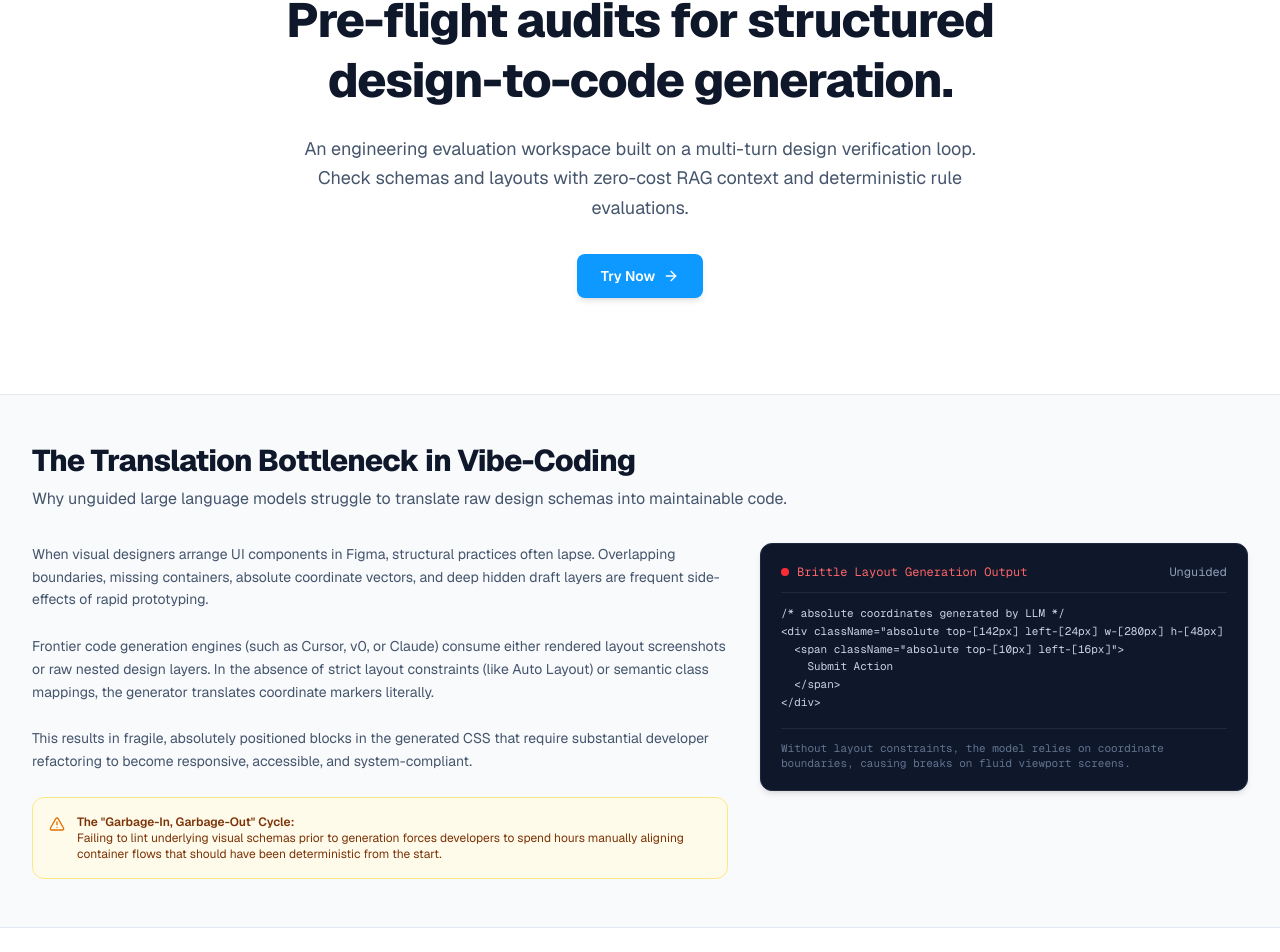
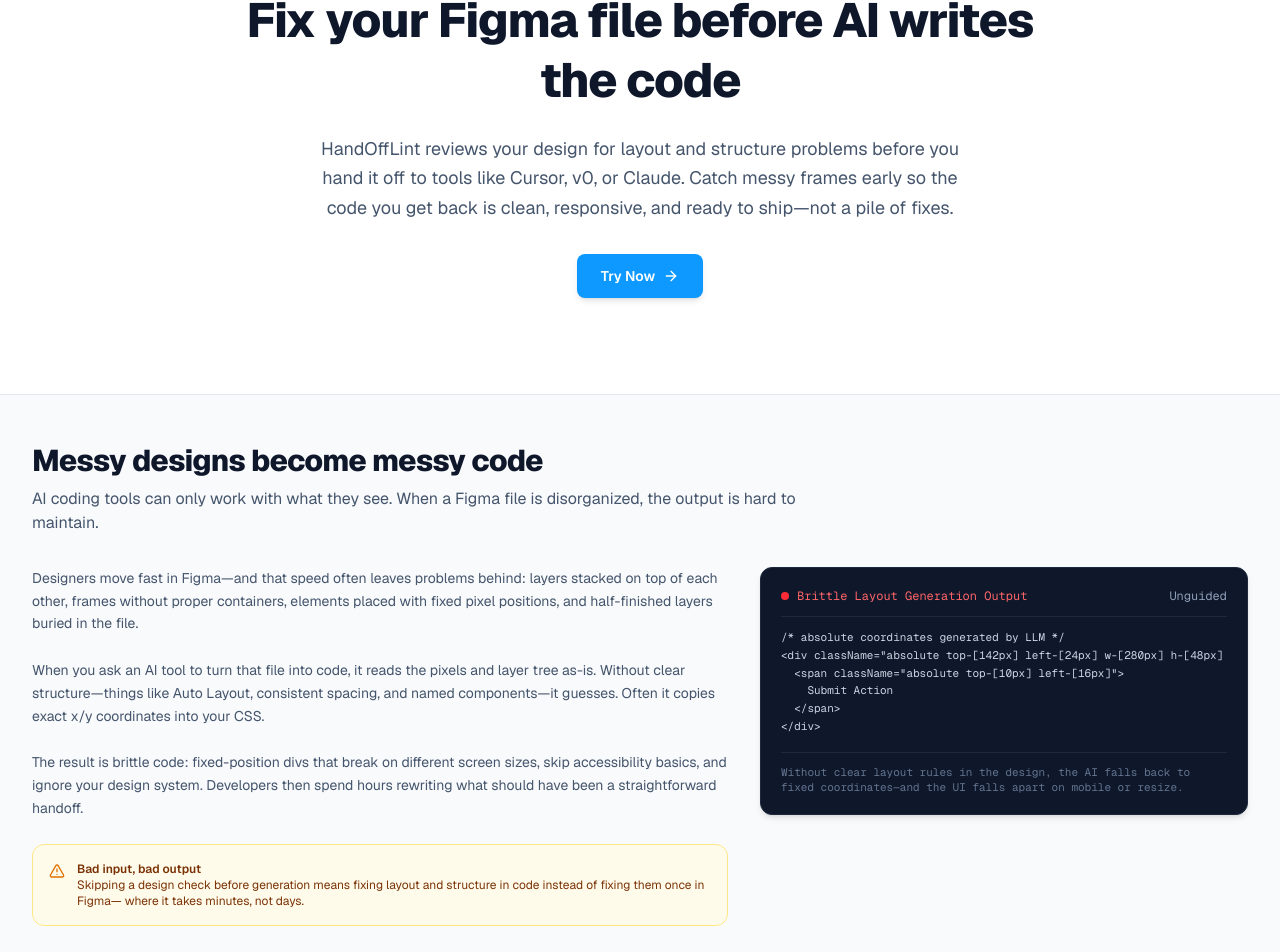
Before and after one commit to keep-calm-and-develop/handofflint, a Next.js app: page / in a window 1280 px wide. Shown: the part 177-1129 px from the top of the page. Built offline with nearby package versions, Linux system fonts and the light colour scheme.

Commit message:
Update landing copy

```diff
--- a/src/app/page.tsx
+++ b/src/app/page.tsx
@@ -13,10 +13,26 @@
 import Link from "next/link";
 
 const ARCHITECTURE_DEEP_DIVES = [
-  { href: "/react-loop", label: "ReAct Vision Loop", hint: "Multi-turn agent stream" },
-  { href: "/inspect-node", label: "inspect_node", hint: "Shallow cache lookup" },
-  { href: "/rag", label: "search_guides RAG", hint: "Keyword guideline retrieval" },
-  { href: "/guardrails", label: "Cross-Modal Guardrails", hint: "Vision vs structure" },
+  {
+    href: "/react-loop",
+    label: "ReAct Vision Loop",
+    hint: "Multi-turn agent stream",
+  },
+  {
+    href: "/inspect-node",
+    label: "inspect_node",
+    hint: "Shallow cache lookup",
+  },
+  {
+    href: "/rag",
+    label: "search_guides RAG",
+    hint: "Keyword guideline retrieval",
+  },
+  {
+    href: "/guardrails",
+    label: "Cross-Modal Guardrails",
+    hint: "Vision vs structure",
+  },
 ] as const;
 
 const SECTION_LINKS = [
@@ -61,13 +77,14 @@
       >
         <div className="max-w-4xl mx-auto px-4 sm:px-6 lg:px-8 text-center">
           <h1 className="text-3xl sm:text-5xl font-extrabold text-slate-900 tracking-tight leading-tight">
-            Pre-flight audits for structured design-to-code generation.
+            Fix your Figma file before AI writes the code
           </h1>
 
           <p className="mt-6 text-base sm:text-lg text-slate-600 max-w-2xl mx-auto leading-relaxed">
-            An engineering evaluation workspace built on a multi-turn design
-            verification loop. Check schemas and layouts with zero-cost RAG
-            context and deterministic rule evaluations.
+            HandOffLint reviews your design for layout and structure problems
+            before you hand it off to tools like Cursor, v0, or Claude. Catch
+            messy frames early so the code you get back is clean, responsive,
+            and ready to ship—not a pile of fixes.
           </p>
 
           <div className="mt-8 flex justify-center">
@@ -90,44 +107,44 @@
         <div className="max-w-7xl mx-auto px-4 sm:px-6 lg:px-8">
           <div className="max-w-3xl mb-8">
             <h2 className="text-2xl sm:text-3xl font-extrabold text-slate-900 tracking-tight">
-              The Translation Bottleneck in Vibe-Coding
+              Messy designs become messy code
             </h2>
             <p className="text-slate-600 mt-2 text-sm sm:text-base">
-              Why unguided large language models struggle to translate raw
-              design schemas into maintainable code.
+              AI coding tools can only work with what they see. When a Figma
+              file is disorganized, the output is hard to maintain.
             </p>
           </div>
 
           <div className="grid grid-cols-1 lg:grid-cols-12 gap-8 items-start">
             <div className="lg:col-span-7 space-y-6 text-sm text-slate-600 leading-relaxed">
               <p>
-                When visual designers arrange UI components in Figma, structural
-                practices often lapse. Overlapping boundaries, missing
-                containers, absolute coordinate vectors, and deep hidden draft
-                layers are frequent side-effects of rapid prototyping.
+                Designers move fast in Figma—and that speed often leaves
+                problems behind: layers stacked on top of each other, frames
+                without proper containers, elements placed with fixed pixel
+                positions, and half-finished layers buried in the file.
               </p>
               <p>
-                Frontier code generation engines (such as Cursor, v0, or Claude)
-                consume either rendered layout screenshots or raw nested design
-                layers. In the absence of strict layout constraints (like Auto
-                Layout) or semantic class mappings, the generator translates
-                coordinate markers literally.
+                When you ask an AI tool to turn that file into code, it reads
+                the pixels and layer tree as-is. Without clear structure—things
+                like Auto Layout, consistent spacing, and named components—it
+                guesses. Often it copies exact x/y coordinates into your CSS.
               </p>
               <p>
-                This results in fragile, absolutely positioned blocks in the
-                generated CSS that require substantial developer refactoring to
-                become responsive, accessible, and system-compliant.
+                The result is brittle code: fixed-position divs that break on
+                different screen sizes, skip accessibility basics, and ignore
+                your design system. Developers then spend hours rewriting what
+                should have been a straightforward handoff.
               </p>
 
               <div className="p-4 bg-amber-50 border border-amber-200 rounded-xl flex items-start space-x-3 text-amber-900 text-xs">
                 <AlertTriangle className="w-4 h-4 shrink-0 mt-0.5 text-amber-600" />
                 <div>
                   <strong className="font-semibold block">
-                    {`The "Garbage-In, Garbage-Out" Cycle:`}
+                    Bad input, bad output
                   </strong>
-                  Failing to lint underlying visual schemas prior to generation
-                  forces developers to spend hours manually aligning container
-                  flows that should have been deterministic from the start.
+                  Skipping a design check before generation means fixing layout
+                  and structure in code instead of fixing them once in Figma—
+                  where it takes minutes, not days.
                 </div>
               </div>
             </div>
@@ -150,8 +167,8 @@
 </div>`}
                 </pre>
                 <div className="mt-4 border-t border-slate-800 pt-3 text-[11px] text-slate-500">
-                  Without layout constraints, the model relies on coordinate
-                  boundaries, causing breaks on fluid viewport screens.
+                  Without clear layout rules in the design, the AI falls back to
+                  fixed coordinates—and the UI falls apart on mobile or resize.
                 </div>
               </div>
             </div>
@@ -251,9 +268,7 @@
                 href={href}
                 className="group rounded-xl border border-slate-200 bg-white px-4 py-3 shadow-sm hover:border-slate-300 hover:shadow-md transition-all"
               >
-                <span
-                  className="text-xs font-bold text-slate-900 group-hover:underline"
-                >
+                <span className="text-xs font-bold text-slate-900 group-hover:underline">
                   {label}
                 </span>
                 <span className="block text-[10px] text-slate-500 mt-0.5">
```
